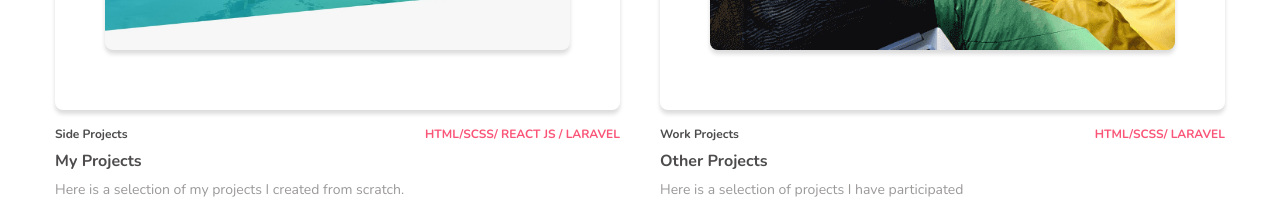
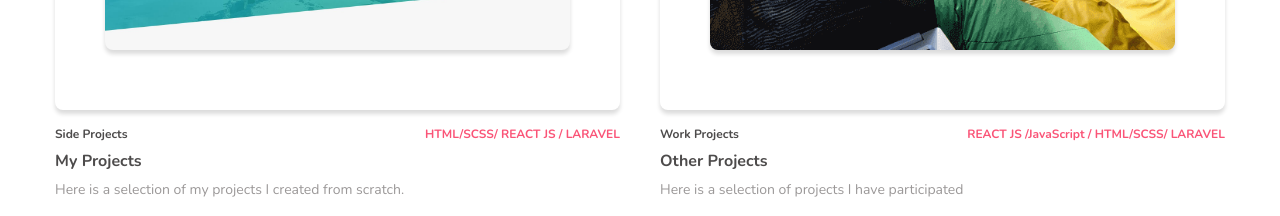
Before and after one commit to shejza/portfolio, a website: page index.html in a window 1280 px wide. Shown: the part 840-1056 px from the top of the page. Drawn offline with nearby package versions, Linux system fonts and the light colour scheme.

Commit message:
small change

```diff
--- a/index.html
+++ b/index.html
@@ -106,7 +106,7 @@
                         <div class="card__content">
                             <div class="card__content__info--small">
                                 <h6>Work Projects</h6>
-                                <h6 class="color-red">HTML/SCSS/ LARAVEL</h6>
+                                <h6 class="color-red">REACT JS /JavaScript / HTML/SCSS/ LARAVEL</h6>
                             </div>
                             <div class="card__content__info">
                                 <h2 class="card__content__title">Other Projects</h2>
```
